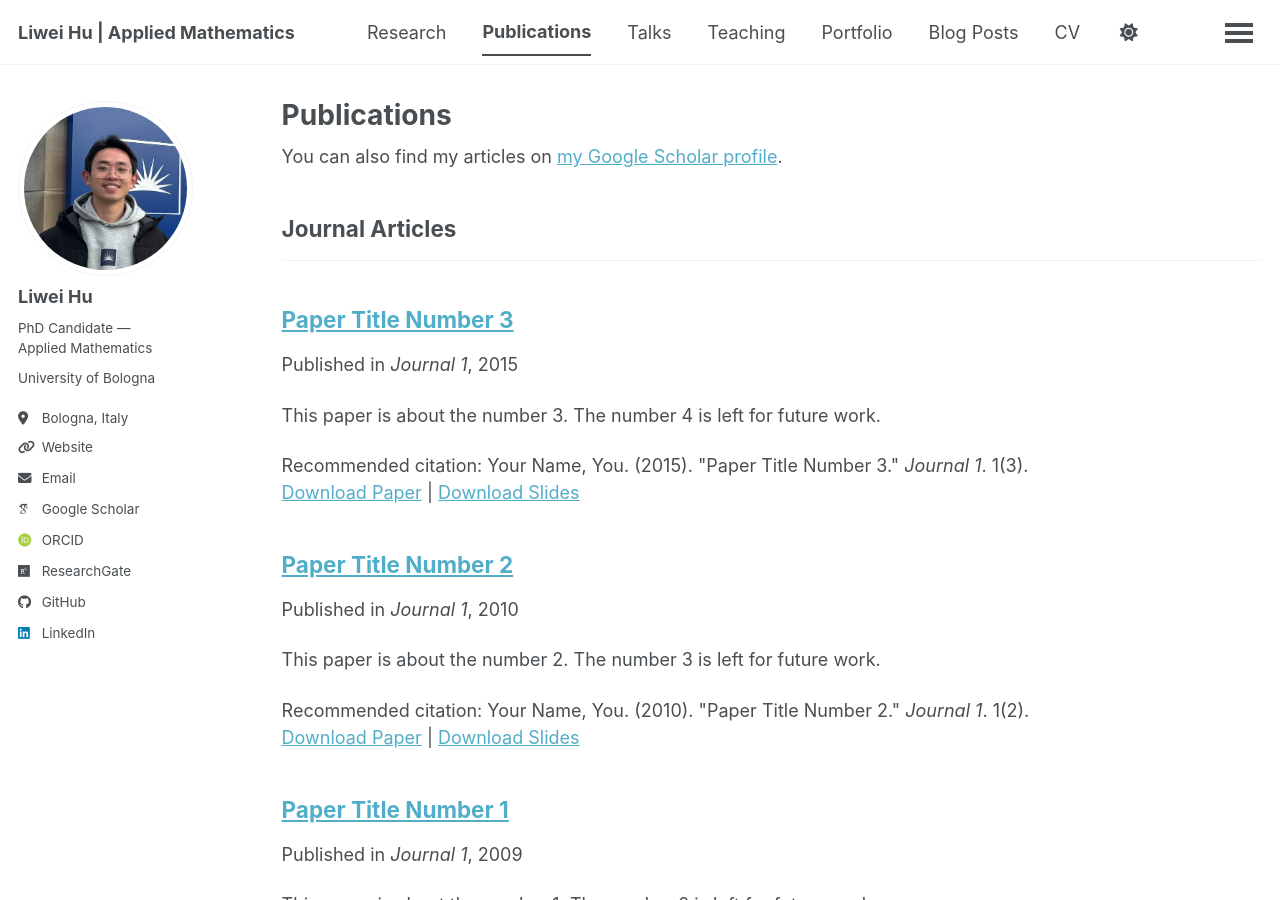
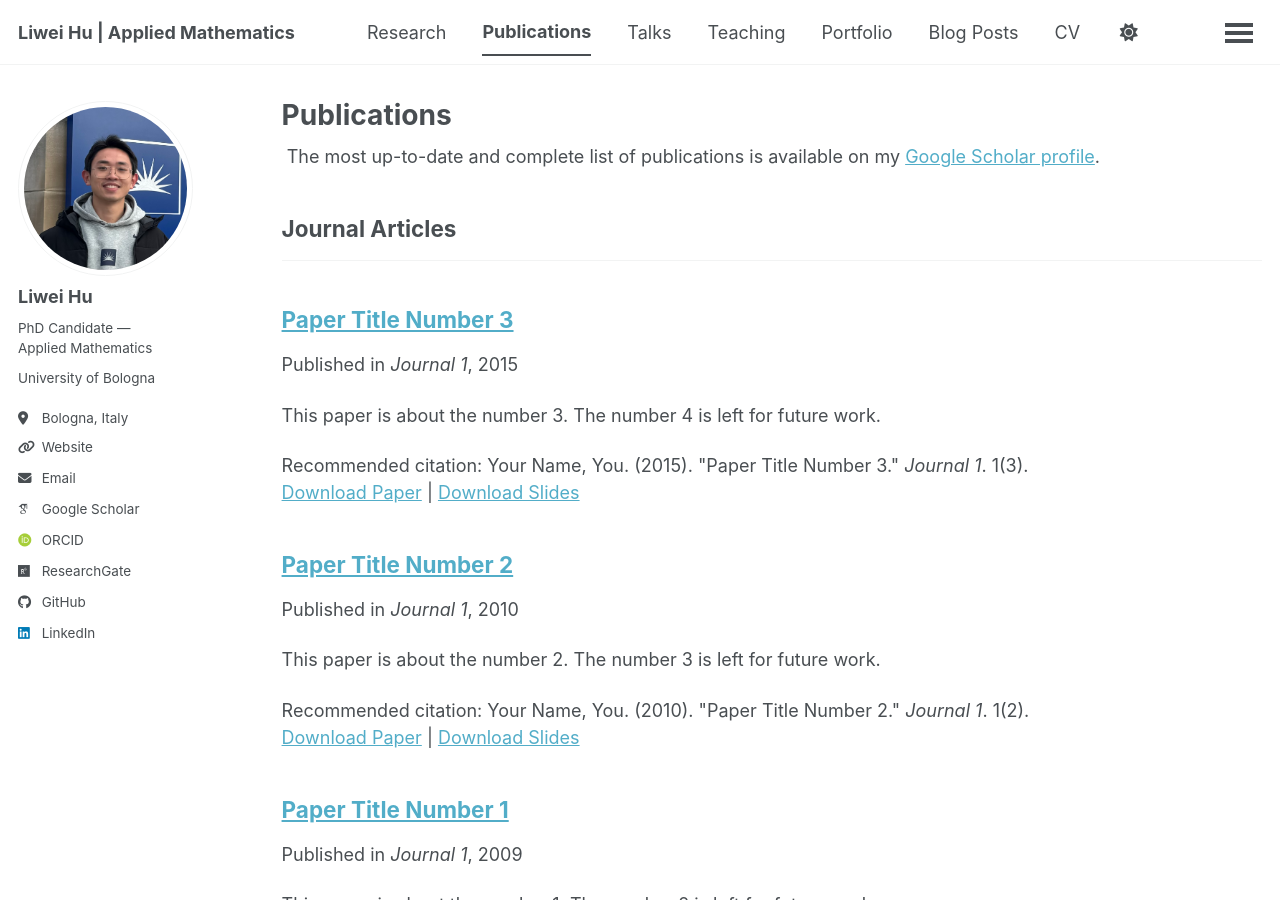
Before and after one commit to liweihu2/liweihu2.github.io, a Jekyll site: the page built from _pages/publications.html, in a window 1280 px wide and 900 px high. Built offline with Jekyll 4.4.1, drawn with Linux system fonts in a browser that asks for light colours; some web fonts are replaced; a script bundle is joined from its source files by our own code; library files that are not in the unit come from our copies.

Commit message:
publication_list

```diff
--- a/_pages/publications.html
+++ b/_pages/publications.html
@@ -6,7 +6,10 @@ author_profile: true
 ---
 
 {% if site.author.googlescholar %}
-  <div class="wordwrap">You can also find my articles on <a href="{{site.author.googlescholar}}">my Google Scholar profile</a>.</div>
+  <div class="wordwrap">
+    The most up-to-date and complete list of publications is available on my
+    <a href="{{site.author.googlescholar}}">Google Scholar profile</a>.
+  </div>
 {% endif %}
 
 {% include base_path %}
```
